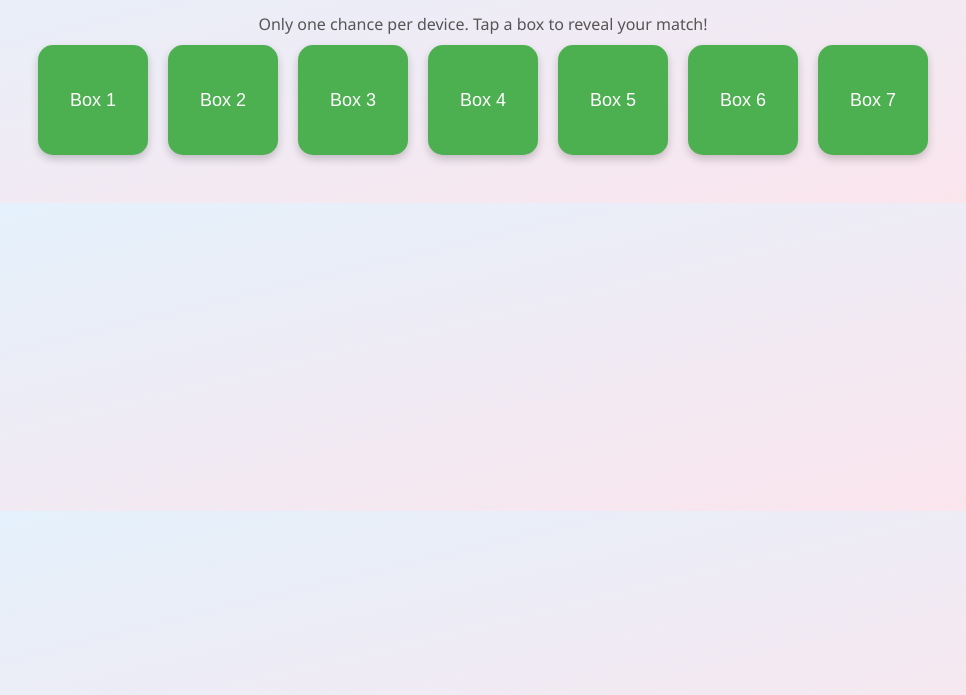
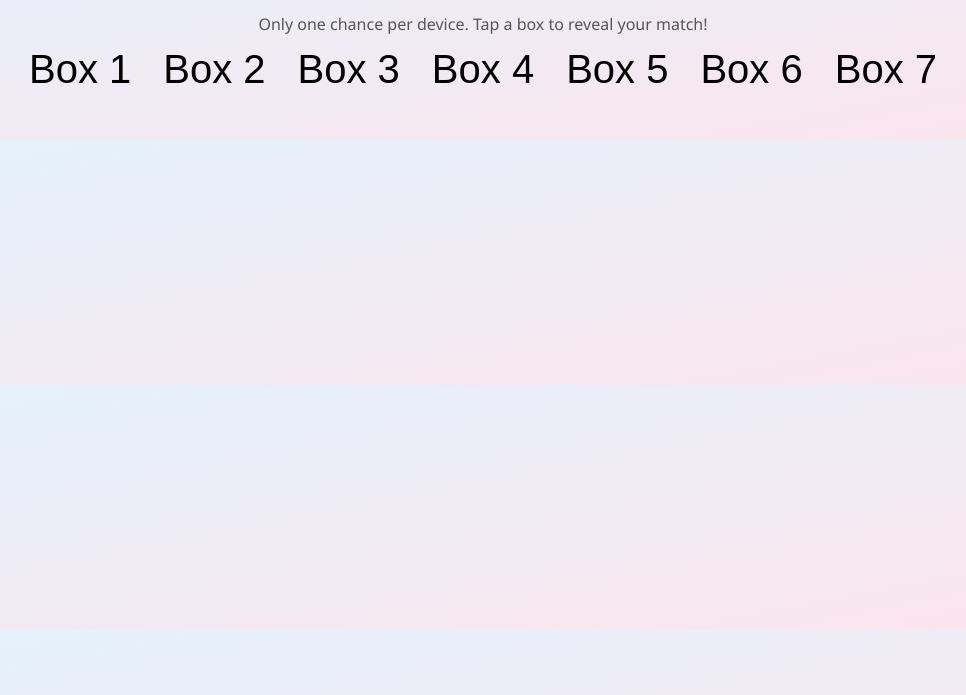
Before and after one commit to Eric-pixel-droid/Rictei-gifter-, a plain HTML site: page index.html in a window 1280 px wide. Shown: the part 105-800 px from the top of the page, without its empty margins (157-1123 px from the left). Drawn offline with Linux system fonts and the light colour scheme.

Commit message:
Update style.css

```diff
--- a/style.css
+++ b/style.css
@@ -20,31 +20,26 @@ h1 {
   flex-wrap: wrap;
   justify-content: center;
   gap: 20px;
+  margin-top: 20px;
 }
 
 .box {
-  width: 110px;
-  height: 110px;
-  background: #4caf50;
-  color: white;
+  font-size: 40px;
+  background: none;
   border: none;
-  border-radius: 15px;
-  font-size: 18px;
   cursor: pointer;
-  box-shadow: 0 4px 8px rgba(0,0,0,0.2);
-  transition: transform 0.3s ease, background 0.3s;
-  animation: bounce 2s infinite;
+  animation: bounce 1.5s infinite;
+  transition: transform 0.2s;
 }
 
 .box:hover {
-  background: #388e3c;
-  transform: scale(1.05);
+  transform: scale(1.2);
 }
 
 .box:disabled {
-  background: #aaa;
+  opacity: 0.3;
+  animation: none;
   cursor: not-allowed;
-  animation: none;
 }
 
 @keyframes bounce {
```
